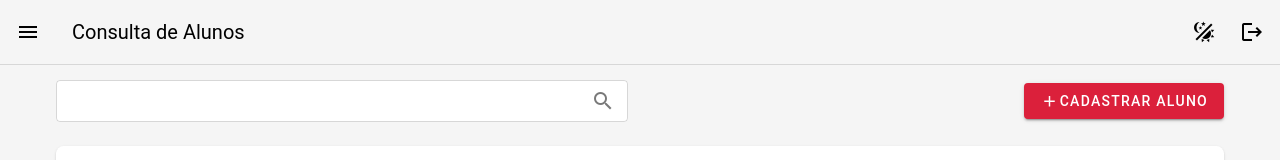
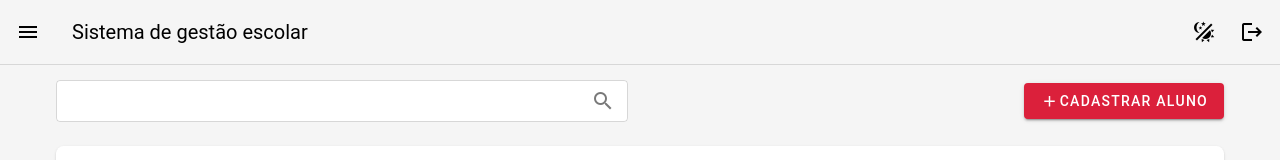
Before and after one commit to gabrielcarlossdp/maisaedu-front, a Vue app: page /student in a window 1280 px wide. Shown: the top 160 px of the page. Built offline with nearby package versions, Linux system fonts and the light colour scheme; no server answers; sample sign-in values are in the browser's storage.

Commit message:
alter title app bar

```diff
--- a/src/layout/DefaultLayout.vue
+++ b/src/layout/DefaultLayout.vue
@@ -19,19 +19,17 @@
         prepend-icon="mdi-account-multiple"
         title="Alunos"
         :to="'/student'"
+        @click="title = 'Consulta de Alunos'"
       ></v-list-item>
       <v-list-item
         prepend-icon="mdi-school"
         title="Turmas"
         :to="'/team'"
+        @click="title = 'Consulta de Turmas'"
       ></v-list-item>
     </v-navigation-drawer>
 
-    <v-app-bar
-      title="Consulta de Alunos"
-      :elevation="0"
-      class="border-b bg-greybg"
-    >
+    <v-app-bar :title="title" :elevation="0" class="border-b bg-greybg">
       <template v-slot:prepend>
         <v-app-bar-nav-icon @click="drawer = !drawer"></v-app-bar-nav-icon>
       </template>
@@ -62,6 +60,7 @@ export default {
   },
   data: () => ({
     drawer: false,
+    title: 'Sistema de gestão escolar',
   }),
   computed: {
     name() {
```
